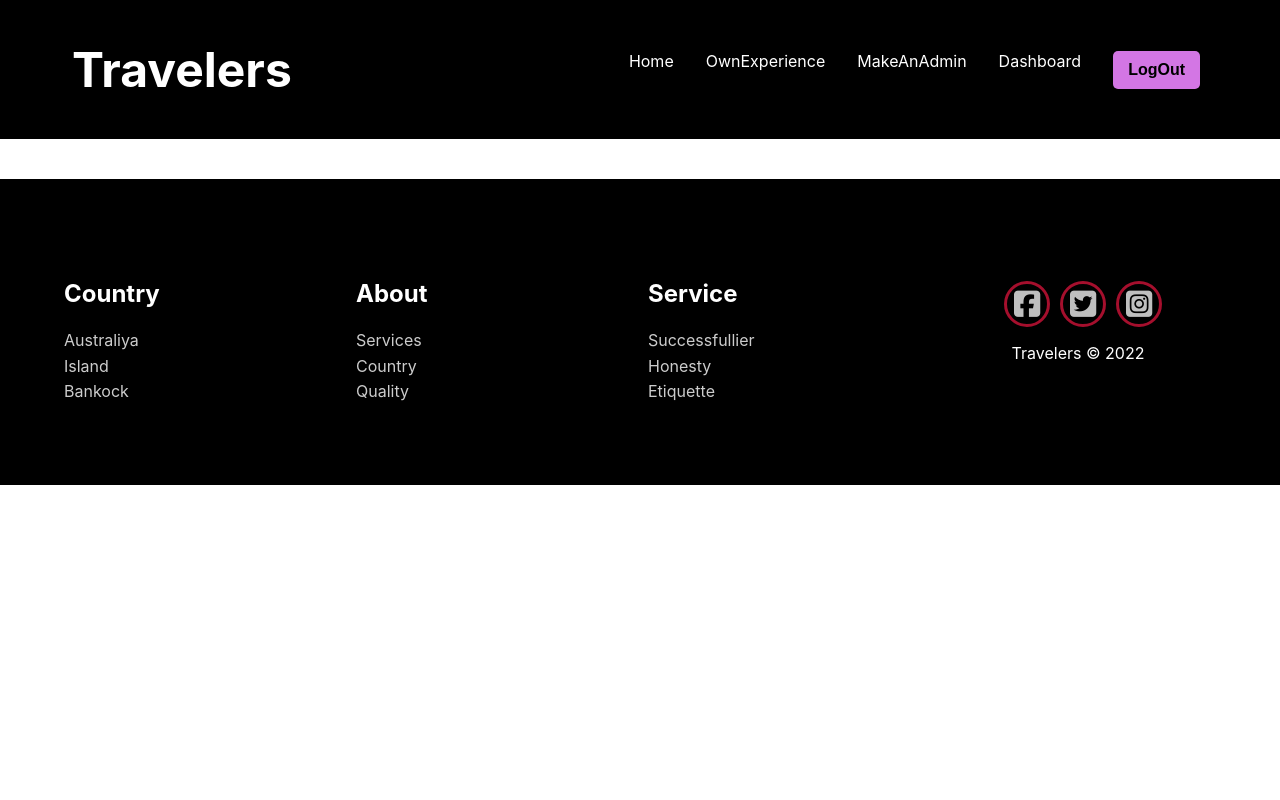
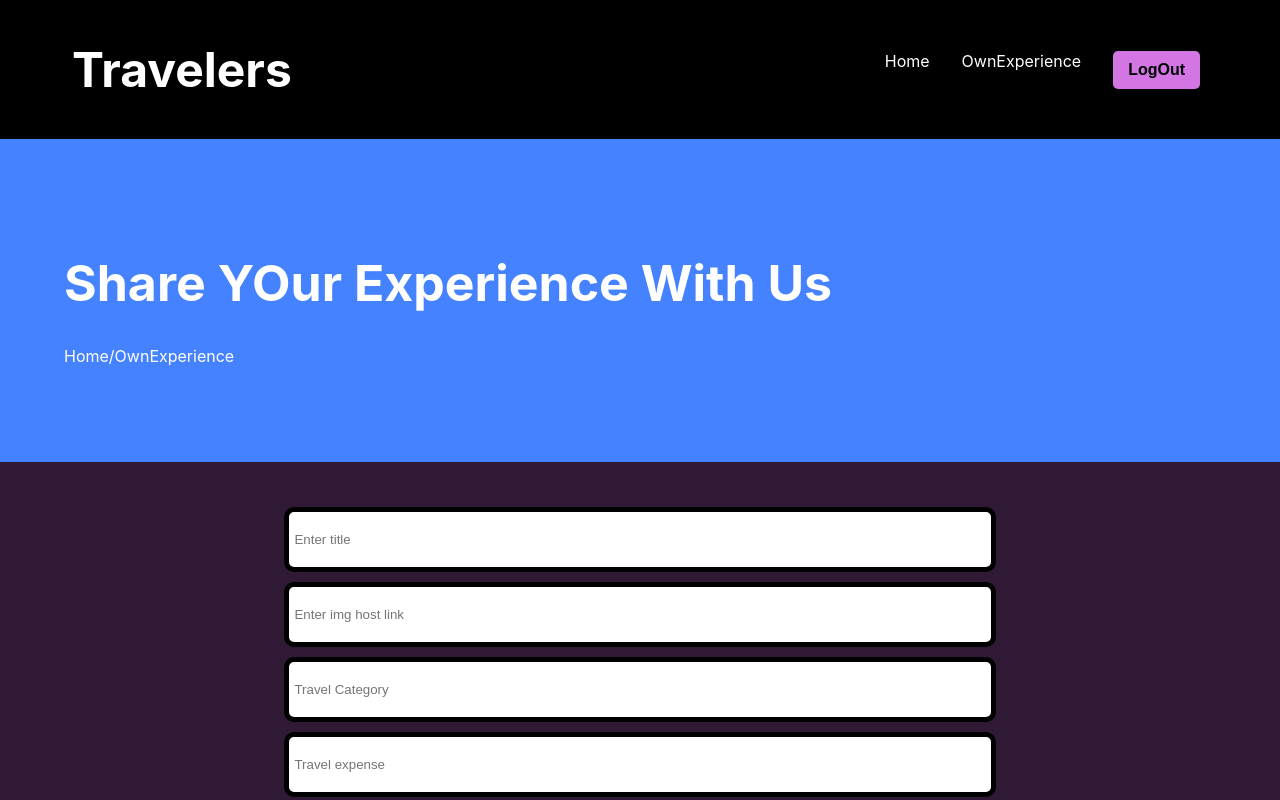
Before and after one commit to proloypaul/secure_travel_client-site, a React (Create React App) app: page /dashboard in a window 1280 px wide. Shown: the top 800 px of the page. Built offline with nearby package versions, Linux system fonts and the light colour scheme; no server answers; sample sign-in values are in the browser's storage.

Commit message:
create an admin

```diff
--- a/src/App.js
+++ b/src/App.js
@@ -4,6 +4,7 @@ import Blogs from './Components/Blogs/Blogs';
 import AuthProvider from './Components/Contex/AuthProvider';
 import PrivateRouter from './Components/Contex/PrivateRouter';
 import Dashboard from './Components/Dashboard/Dashboard';
+import MakeAnAdmin from './Components/Dashboard/MakeAnAdmin/MakeAnAdmin';
 import OwnExperience from './Components/Dashboard/OwnExperience/OwnExperience';
 import Footer from './Components/Footer/Footer';
 import Home from './Components/Home/Home';
@@ -23,6 +24,7 @@ function App() {
           <Route path={'/travelerExpDetails/:Id'} element={<PrivateRouter><TrevelerExpDetails></TrevelerExpDetails></PrivateRouter>}></Route>
           <Route path={'/dashboard'} element={<PrivateRouter><Dashboard></Dashboard></PrivateRouter>}></Route>
           <Route path={'/ownExperience'} element={<OwnExperience></OwnExperience>}></Route>
+          <Route path={'/makeAnAdmin'} element={<MakeAnAdmin></MakeAnAdmin>}></Route>
           <Route path={'/login'} element={<Login></Login>}></Route>
           <Route path={'/register'} element={<Register></Register>}></Route>
         </Routes>
--- a/src/Components/Dashboard/Dashboard.js
+++ b/src/Components/Dashboard/Dashboard.js
@@ -1,9 +1,11 @@
 import React from 'react';
 import DashboardHeader from '../DashboardHeader/DashboardHeader';
+import OwnExperience from './OwnExperience/OwnExperience';
 const Dashboard = () => {
     return (
         <div>
             <DashboardHeader></DashboardHeader>
+            <OwnExperience></OwnExperience>
         </div>
     );
 };
--- a/src/Components/Dashboard/MakeAnAdmin/MakeAnAdmin.js
+++ b/src/Components/Dashboard/MakeAnAdmin/MakeAnAdmin.js
@@ -1,8 +1,8 @@
 import { Alert, Container, TextField } from '@mui/material';
 import React, { useState } from 'react';
-import './MakeAdmin.css';
+import './MakeAnAdmin.css';
 
-const MakeAdmin = () => {
+const MakeAnAdmin = () => {
     const [adminEmail, setAdminEmail] = useState('')
     const [successful, setSuccessful] = useState(false)
     const handleBlur = event => {
@@ -53,4 +53,4 @@ const MakeAdmin = () => {
     );
 };
 
-export default MakeAdmin;
+export default MakeAnAdmin;
--- a/src/Components/DashboardHeader/DashboardHeader.js
+++ b/src/Components/DashboardHeader/DashboardHeader.js
@@ -5,7 +5,7 @@ import UseAuth from '../../Hooks/UseAuth';
 
 const Header = () => {
     const [showBar, setShowBar] = useState(false)
-    const {user, signOutProcess} = UseAuth();
+    const {user, admin, signOutProcess} = UseAuth();
 
     return (
         <div className='navbar-container'>
@@ -16,13 +16,28 @@ const Header = () => {
                     </div>
                     <p className='bar-button' onClick={() => setShowBar(!showBar) }><i className="fas fa-bars"></i></p>
                     {showBar ? '': <div className="nav-links">
-                        <ul>
+                        {admin ? <span>
+                            <ul>
+                                <li><Link to="/home">Home</Link></li>
+                                <li><Link to="/ownExperience">OwnExperience</Link></li>
+                                <li><Link to="/makeAnAdmin">MakeAnAdmin</Link></li>
+                                <li><Link to="/ManageAllExp">ManageAllExp</Link></li>
+                                <li>{user?.email ? <Link to="/login"><button onClick={signOutProcess} className="loginBtn">LogOut</button></Link> : <Link to="/login"><button className="loginBtn">LogIn</button></Link>}</li>
+                            </ul>
+                        </span>:<span>
+                            <ul>
+                                <li><Link to="/home">Home</Link></li>
+                                <li><Link to="/ownExperience">OwnExperience</Link></li>
+                                <li>{user?.email ? <Link to="/login"><button onClick={signOutProcess} className="loginBtn">LogOut</button></Link> : <Link to="/login"><button className="loginBtn">LogIn</button></Link>}</li>
+                            </ul>
+                            </span>}
+                        {/* <ul>
                             <li><Link to="/home">Home</Link></li>
                             <li><Link to="/ownExperience">OwnExperience</Link></li>
                             <li><Link to="/makeAnAdmin">MakeAnAdmin</Link></li>
-                            <li><Link to="/dashboard">Dashboard</Link></li>
+                            <li><Link to="/ManageAllExp">ManageAllExp</Link></li>
                             <li>{user?.email ? <Link to="/login"><button onClick={signOutProcess} className="loginBtn">LogOut</button></Link> : <Link to="/login"><button className="loginBtn">LogIn</button></Link>}</li>
-                        </ul>
+                        </ul> */}
                     </div>}
                 </div>
             </Container>
--- a/src/Hooks/UseFirebase.js
+++ b/src/Hooks/UseFirebase.js
@@ -7,6 +7,7 @@ const UseFirebase = () => {
     const [user, setUser] = useState([])
     const [error, setError] = useState('')
     const [isLoading, setIsLoading] = useState(true)
+    const [admin, setAdmin] = useState(false)
     const auth = getAuth()
     const googleProvider = new GoogleAuthProvider()
 
@@ -109,10 +110,21 @@ const UseFirebase = () => {
             })
     }
 
+    // load admin
+    useEffect(() => {
+        const url = `http://localhost:3600/users/${user.email}`
+        fetch(url)
+            .then(res => res.json())
+            .then(data => {
+                setAdmin(data.admin)
+            })
+    }, [user.email])
+
     return{
         user,
         error,
         isLoading,
+        admin,
         signInUsingGoogle,
         signOutProcess,
         registerWithEmailAndPassword,
```
